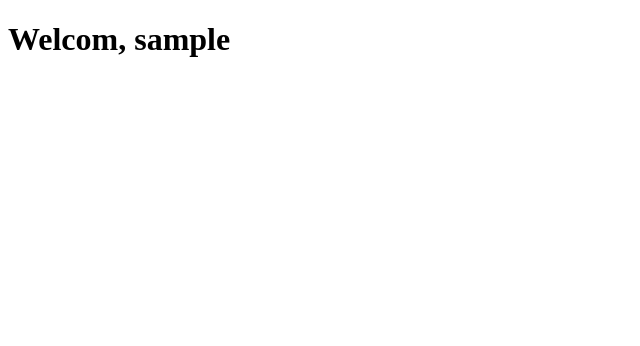
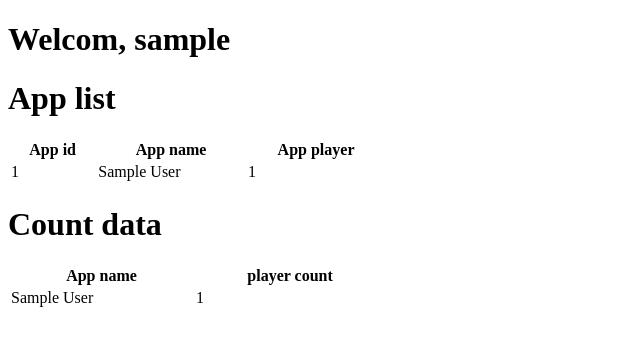
Before and after one commit to MozyOk/DJango-plateform-on-docker, a Django app: page /accounts/dashboard/ in a window 1280 px wide. Shown: the top 346 px of the page, without its empty margins (0-640 px from the left). Run offline with Django 3.2, Linux system fonts and the light colour scheme; a user stored in the database is signed in; tables that the repository leaves empty hold one stand-in row (values such as "Sample post").

Commit message:
add App list

```diff
--- a/app/accounts/templates/dashboard.html
+++ b/app/accounts/templates/dashboard.html
@@ -1,5 +1,36 @@
 {% extends 'index.html' %}
 
 {% block content %}
- <h1>Welcom, {{user.username}}</h1>
+  <h1>Welcom, {{user.username}}</h1>
+
+  <h1>App list</h1>
+  <table style="width:30%">
+    <tr>
+      <th>App id</th>
+      <th>App name</th>
+      <th>App player</th>
+    </tr>
+      {% for app_list in app_lists %}
+      <tr>
+        <td>{{app_list.id}}</td>
+        <td>{{app_list.name}}</td>
+        <td>{{app_list.user_id}}</td>
+      </tr>
+      {% endfor %}
+  </table>
+
+  <!-- TODO: here is WIP -->
+  <h1>Count data</h1>
+  <table style="width:30%">
+    <tr>
+      <th>App name</th>
+      <th>player count</th>
+    </tr>
+    {% for app_user_count in app_user_counts %}
+      <tr>
+        <td>{{app_user_count.name}}</td>
+        <td>{{app_user_count.num_apps}}</td>
+      </tr>
+    {% endfor %}
+  </table>
 {% endblock %}
--- a/app/accounts/templates/index.html
+++ b/app/accounts/templates/index.html
@@ -17,13 +17,9 @@ font: 16px "Carnivalee Freakshow"; margin: auto; position: relative; width: 900p
     {% block content %}
 
         <h1>Welcome home Page </h1>
-        {% for app_list in app_lists %}
-        <h1>App id: {{app_list.id}}, App name: {{app_list.name}}, App player: {{app_list.user_id}}</h1>
-        {% endfor %}
         {% if user.is_authenticated %}
         <a href="{% url 'logout' %}">logout</a>
         {% else%}
-
       <center> <a href="{% url 'login_url' %}">login &nbsp;</a> <a href="{% url 'register_url' %}">register</a></center>
 
 
--- a/app/accounts/views.py
+++ b/app/accounts/views.py
@@ -1,19 +1,22 @@
 from django.shortcuts import render, redirect
 from django.contrib.auth.forms import UserCreationForm
 from django.contrib.auth.decorators import login_required
+from django.db.models import Count
 from accounts.models import App
 # Create your views here.
 def indexView(request):
-    app_lists = App.objects.all()
-    # TODO app user count here
-    params = {
-        'app_lists': app_lists
-    }
-    return render(request, 'index.html', params)
+    return render(request, 'index.html')
 
 @login_required
 def dashboardView(request):
-    return render(request, 'dashboard.html')
+    app_lists = App.objects.all()
+    app_user_counts = App.objects.annotate(num_apps=Count('name'))
+    params = {
+        'app_lists': app_lists,
+        'app_user_counts': app_user_counts
+    }
+
+    return render(request, 'dashboard.html', params)
 
 def registerView(request):
     if request.method=="POST":
```
